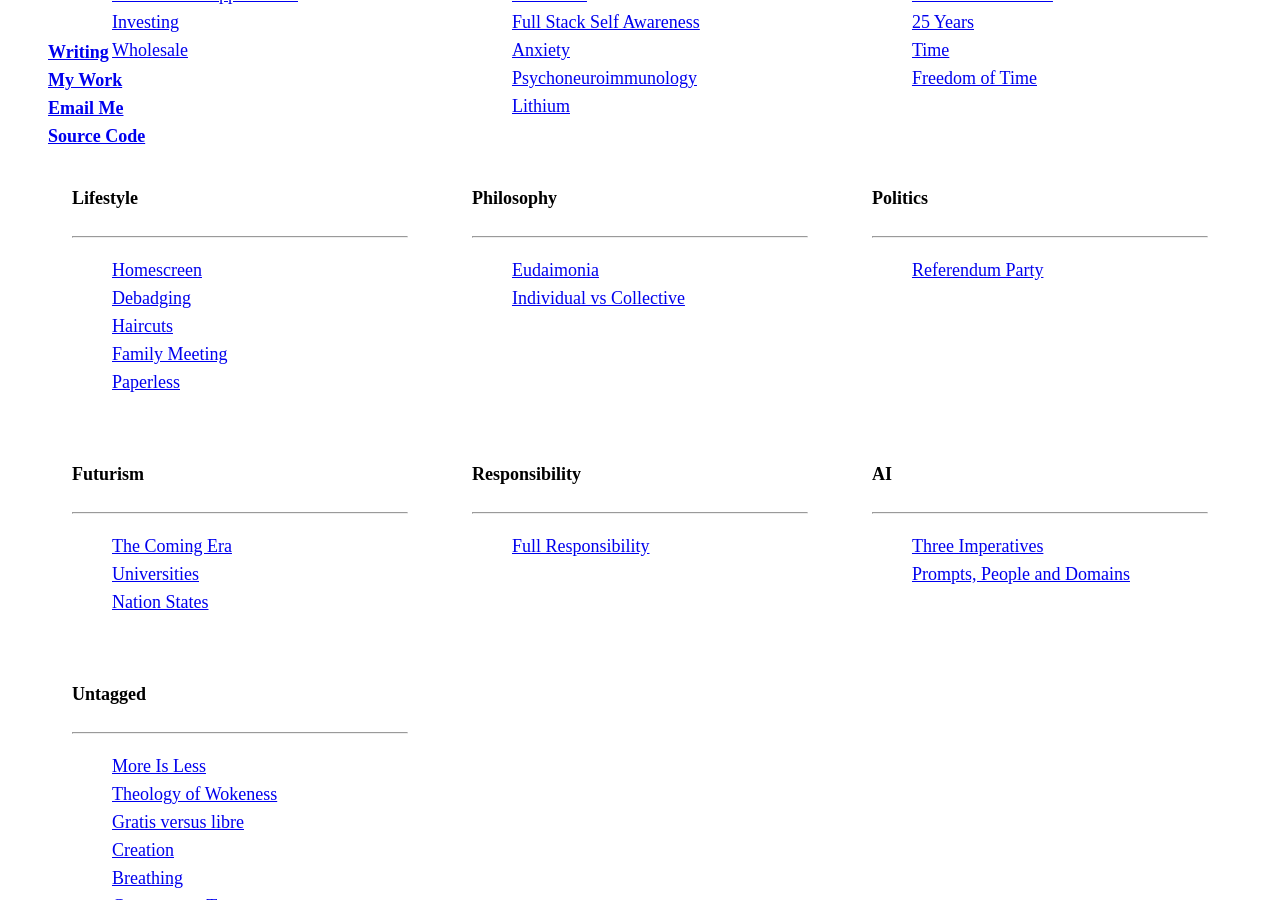
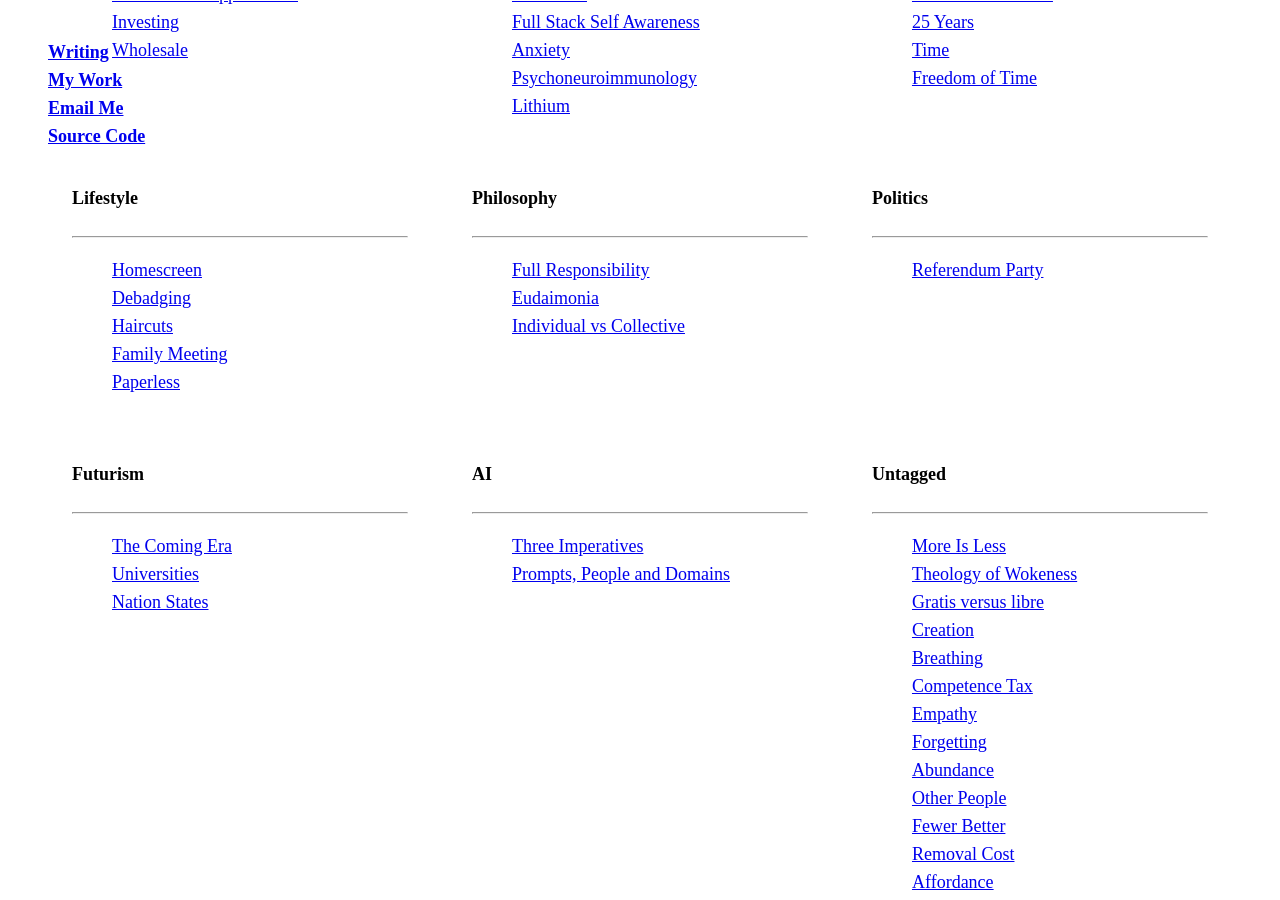
Before and after one commit to rogerkirkness/writing, a Jekyll site: the page built from index.html, in a window 1280 px wide and 900 px high, scrolled down 572 px. Built offline with Jekyll 4.4.1, drawn with Linux system fonts in a browser that asks for light colours.

Commit message:
Update 2022-09-25-full-responsibility.md

```diff
--- a/_posts/2022-09-25-full-responsibility.md
+++ b/_posts/2022-09-25-full-responsibility.md
@@ -2,8 +2,7 @@
 layout: post
 title: Full Responsibility
 date: September 2022
-tags:
-- responsibility
+tags: [philosophy]
 ---
 
 I read an email written by the CEO of Apple that was released as part of a shareholder lawsuit. The email was an exceptional example of business communications, you can see it [here](https://www.techemails.com/p/tim-cooks-notes-steve-jobs-emails-himself) on TechEmails. My favorite part of the email was the second paragraph, a single sentence of four words:
```
